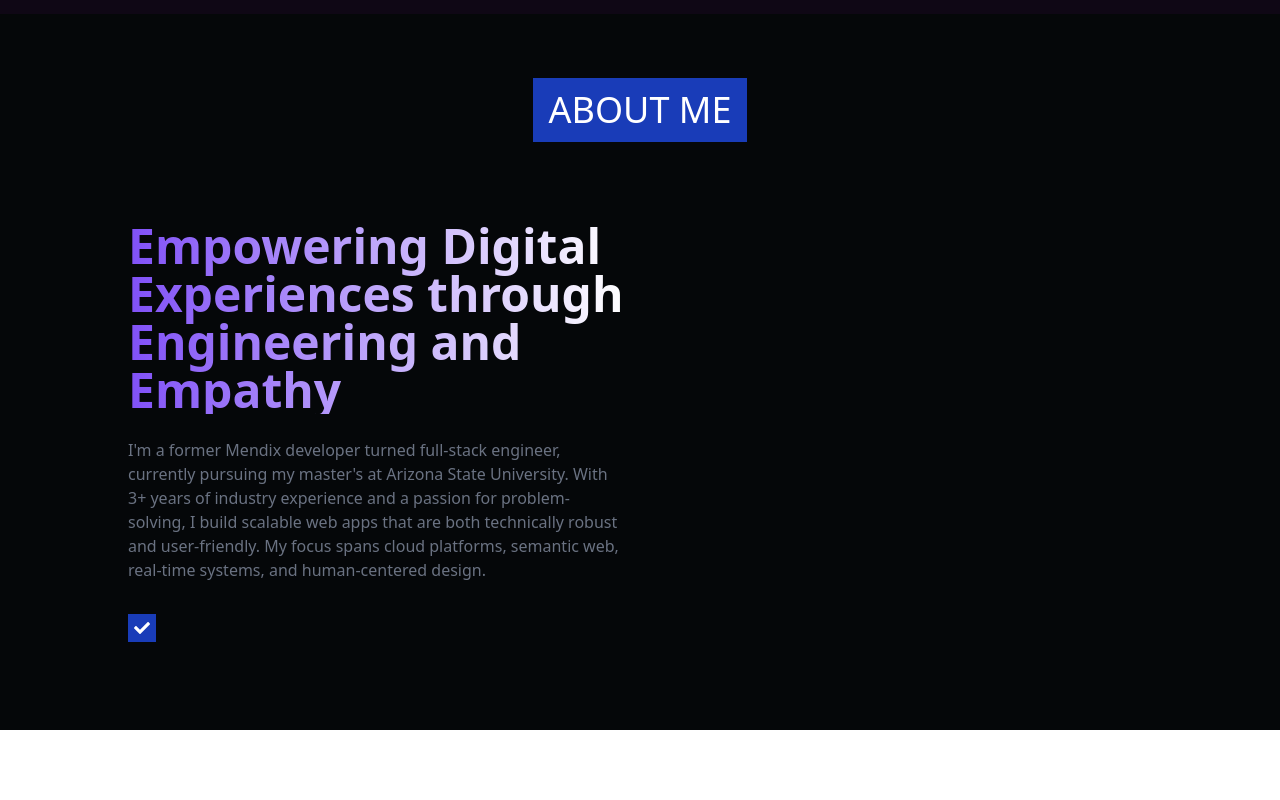
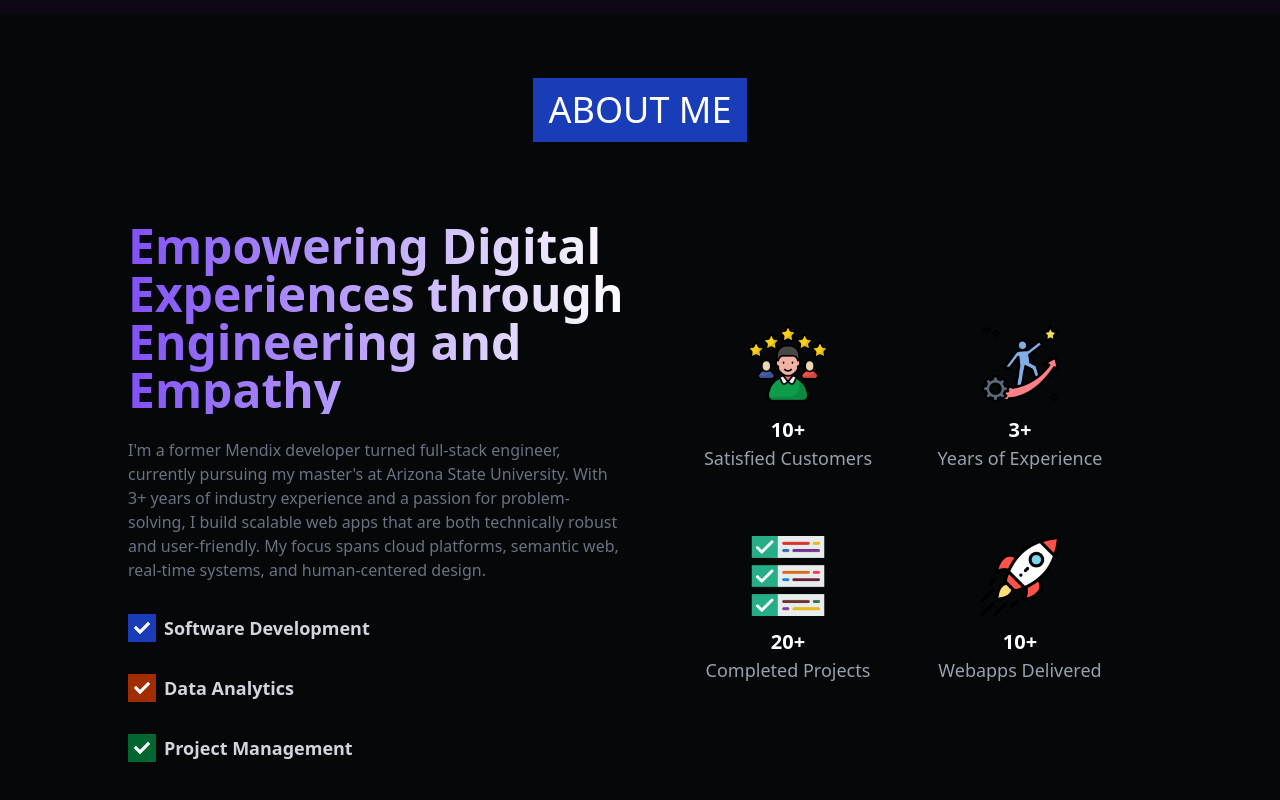
Before and after one commit to rajeshsawant98/rajesh-portfolio, a Next.js app: page / in a window 1280 px wide. Shown: the part 786-1586 px from the top of the page. Before the commit the page ends 1516 px from the top, so only its background shows below. Built offline with nearby package versions, Linux system fonts and the light colour scheme.

Commit message:
Enhance About component with additional skills and statistics, improving content presentation

```diff
--- a/components/Home/About/About.tsx
+++ b/components/Home/About/About.tsx
@@ -1,5 +1,6 @@
 import SectionHeading from "@/components/Helper/SectionHeading";
 import { aboutInfo } from "@/data/data";
+import Image from "next/image";
 import React from "react";
 import { FaCheck } from "react-icons/fa";
 
@@ -13,19 +14,107 @@
           <h1 className="text-bg text-[26px] sm:text-3xl md:text-4xl lg:text-5xl font-bold text-gray-200">
             {aboutInfo.title}
           </h1>
-            <p className="mt-6 text-base text-gray-500">{aboutInfo.description}</p>
+          <p className="mt-6 text-base text-gray-500">
+            {aboutInfo.description}
+          </p>
 
           <div className="mt-8">
             <div className="flex items-center space-x-2 mb-6">
               <div className="w-7 h-7 bg-blue-800 flex flex-col items-center justify-center">
                 <FaCheck className="text-white" />
               </div>
-
+              <p className="text-sm sm:text-base md:text-lg font-bold text-gray-300">
+                Software Development
+              </p>
+            </div>
+          </div>
+          <div className="mt-8">
+            <div className="flex items-center space-x-2 mb-6">
+              <div className="w-7 h-7 bg-orange-800 flex flex-col items-center justify-center">
+                <FaCheck className="text-white" />
+              </div>
+              <p className="text-sm sm:text-base md:text-lg font-bold text-gray-300">
+                Data Analytics
+              </p>
+            </div>
+          </div>
+          <div className="mt-8">
+            <div className="flex items-center space-x-2 mb-6">
+              <div className="w-7 h-7 bg-green-800 flex flex-col items-center justify-center">
+                <FaCheck className="text-white" />
+              </div>
+              <p className="text-sm sm:text-base md:text-lg font-bold text-gray-300">
+                Project Management
+              </p>
             </div>
           </div>
         </div>
-        <div></div>
-
+        <div className="grid grid-cols-2 gap-16 items-center lg:mx-auto">
+            {/* 1st Stat */}
+          <div>
+            <Image
+              src="/images/customer.png"
+              alt="image"
+              width={80}
+              height={80}
+              className="mx-auto"
+            />
+            <p className="mt-3 font-bold text-xl text-white text-center">
+              {aboutInfo.client}
+            </p>
+            <p className="text-base sm:text-lg text-gray-400 text-center">
+              Satisfied Customers
+            </p>
+          </div>
+            {/* 2nd Stat */}
+          <div>
+            <Image
+              src="/images/experience.png"
+              alt="image"
+              width={80}
+              height={80}
+              className="mx-auto"
+            />
+            <p className="mt-3 font-bold text-xl text-white text-center">
+              {aboutInfo.experience}
+            </p>
+            <p className="text-base sm:text-lg text-gray-400 text-center">
+              Years of Experience
+            </p>
+          </div>
+            {/* 3rd Stat */}
+          <div>
+            <Image
+              src="/images/completed.png"
+              alt="image"
+              width={80}
+              height={80}
+              className="mx-auto"
+            />
+            <p className="mt-3 font-bold text-xl text-white text-center">
+              {aboutInfo.project}
+            </p>
+            <p className="text-base sm:text-lg text-gray-400 text-center">
+              Completed Projects
+            </p>
+          </div>
+            {/* 4th Stat */}
+          <div>
+            <Image
+              src="/images/rocket.png"
+              alt="image"
+              width={80}
+              height={80}
+              className="mx-auto"
+            />
+            <p className="mt-3 font-bold text-xl text-white text-center">
+              {aboutInfo.website}
+            </p>
+            <p className="text-base sm:text-lg text-gray-400 text-center">
+                Webapps Delivered
+            </p>
+          </div>
+        </div>
       </div>
     </div>
   );
```
Lines whose indentation alone changed are shown as unchanged.
